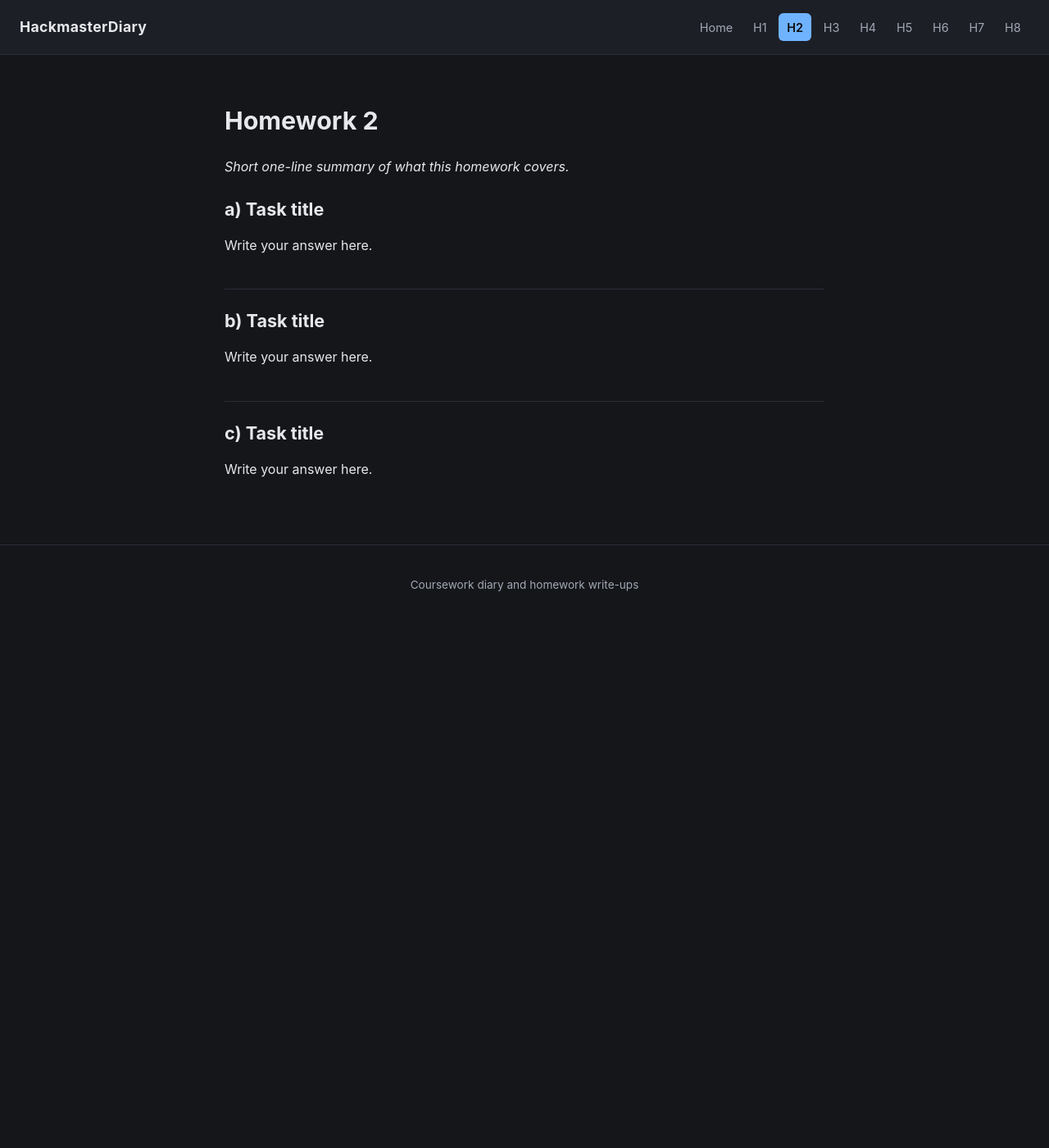
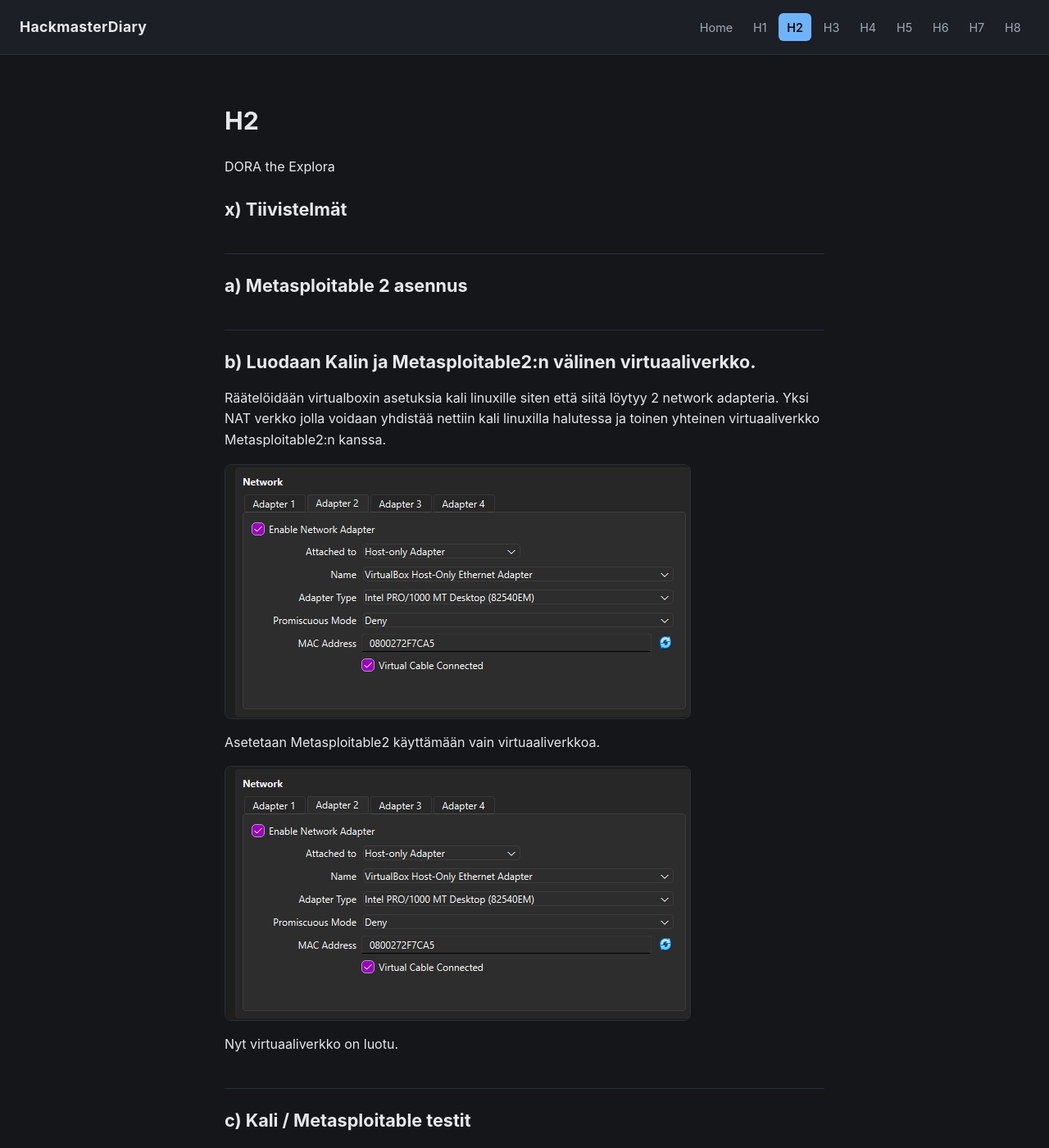
Before and after one commit to boyzcodez/HackmasterDiary, a Jekyll site: the page built from h2.md, in a window 1280 px wide and 1400 px high. Shown: the whole window at 82% size. Built offline with Jekyll 4.4.1, drawn with Linux system fonts in a browser that asks for light colours; some of the changed text lies outside the part shown.

Commit message:
h2 b) done

```diff
--- a/h2.md
+++ b/h2.md
@@ -1,18 +1,46 @@
 ---
-title: Homework 2
+title: H2
 permalink: /h2/
 ---
 
-_Short one-line summary of what this homework covers._
+DORA the Explora
 
-## a) Task title
+## x) Tiivistelmät
+
+## a) Metasploitable 2 asennus
+
+
+
+## b) Luodaan Kalin ja Metasploitable2:n välinen virtuaaliverkko.
+
+Räätelöidään virtualboxin asetuksia kali linuxille siten että siitä löytyy 2 network adapteria. Yksi NAT verkko jolla voidaan yhdistää nettiin kali linuxilla halutessa ja toinen yhteinen virtuaaliverkko Metasploitable2:n kanssa.
+
+![Description of the screenshot]({{ '/assets/h2_images/KaliNetworkAdapter2HostOnly.png' | relative_url }})
+
+Asetetaan Metasploitable2 käyttämään vain virtuaaliverkkoa.
+
+![Description of the screenshot]({{ '/assets/h2_images/KaliNetworkAdapter2HostOnly.png' | relative_url }})
+
+Nyt virtuaaliverkko on luotu.
+
+
+## c) Kali / Metasploitable testit
+
+1)
+
+
+
+2)
+
+
+## d)  Metasploitable porttiskannaus
+
+## e) Ideaaliset hyökkäys portit ja analyysi
+
+
+
+## f)
+
+## g)
 
 Write your answer here.
-
-## b) Task title
-
-Write your answer here.
-
-## c) Task title
-
-Write your answer here.
```
Also changed, not shown: assets/h2_images/KaliNetworkAdapter2HostOnly.png (added), assets/h2_images/MetasploitableLataus.png (added), assets/h2_images/MetasploitableSetup.png (added), assets/h2_images/RunningMetasploitable.png (added).
